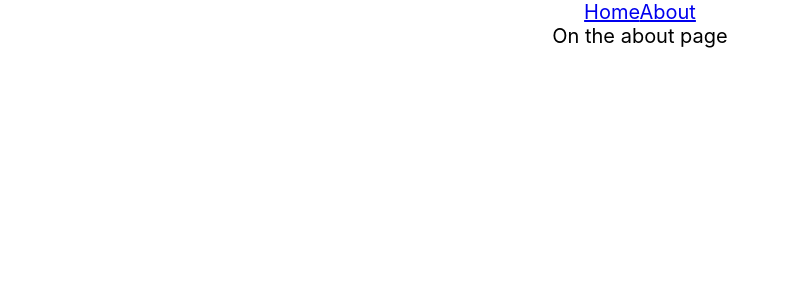
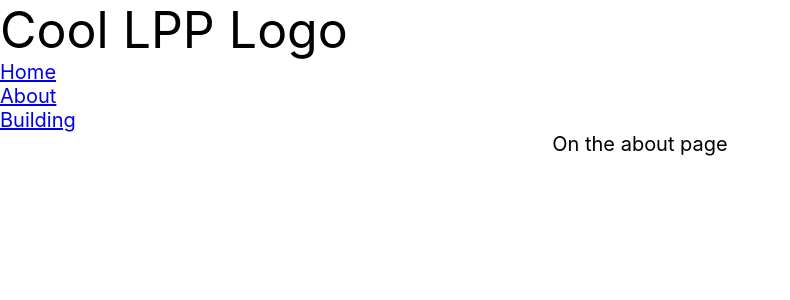
Before and after one commit to tyler-jurczyk-2020/lpp_website, a React (Create React App) app: page /about in a window 1280 px wide. Shown: the top 300 px of the page, without its empty margins (0-790 px from the left). Built offline with nearby package versions, Linux system fonts and the light colour scheme.

Commit message:
Adding building unit and starting building out sidebar menu

```diff
--- a/src/App.css
+++ b/src/App.css
@@ -32,11 +32,26 @@
     font-size: 20px;
 }
 
-@keyframes App-logo-spin {
-  from {
-    transform: rotate(0deg);
-  }
-  to {
-    transform: rotate(360deg);
-  }
+.NavbarList {
+    display: none;
 }
+
+.NavbarEntry:hover {
+    border-style: solid;
+}
+
+.Sidebar {
+    display: flex;
+    flex-direction: column;
+    text-align: left;
+}
+
+.Logo:hover + .NavbarList,
+.NavbarList:hover {
+    display: flex;
+    flex-direction: column;
+}
+
+.Logo {
+    font-size: 50px;
+}
--- a/src/App.js
+++ b/src/App.js
@@ -2,15 +2,19 @@ import './App.css';
 import Navbar from './components/Navbar.js'
 import Home from './pages/Home.js'
 import About from './pages/About.js'
-import { Routes, Route, Outlet } from 'react-router-dom';
+import Building from './pages/Building.js'
+import { Routes, Route } from 'react-router-dom';
 
 function App() {
   return (
     <div className="App">
-        <Navbar/>
+        <div className="Sidebar">
+            <Navbar/>
+        </div>
         <Routes>
             <Route path="/" element={<Home/>}/>
             <Route path="/about" element={<About/>}/>
+            <Route path="/ashland" element={<Building address="3810 N Ashland Ave"/>}/>
         </Routes>
     </div>
   );
--- a/src/components/Navbar.js
+++ b/src/components/Navbar.js
@@ -3,8 +3,14 @@ import { Link, Outlet } from "react-router-dom";
 function Navbar() {
     return(
         <div className='Navbar'>
-            <Link to='/'>Home</Link>
-            <Link to='/about'>About</Link>
+            <div className='Sidebar'>
+                <div className='Logo'>Cool LPP Logo</div>
+                <div className='NavbarList'>
+                    <Link className='NavbarEntry' to='/'>Home</Link>
+                    <Link className='NavbarEntry' to='/about'>About</Link>
+                    <Link className='NavbarEntry' to='/ashland'>Building</Link>
+                </div>
+            </div>
             <Outlet/>
         </div>
     );
--- /dev/null
+++ b/src/pages/Building.js
@@ -0,0 +1,9 @@
+function Building({ address }) {
+    return(
+    <div>
+        {address}
+    </div>
+    );
+}
+
+export default Building
```
